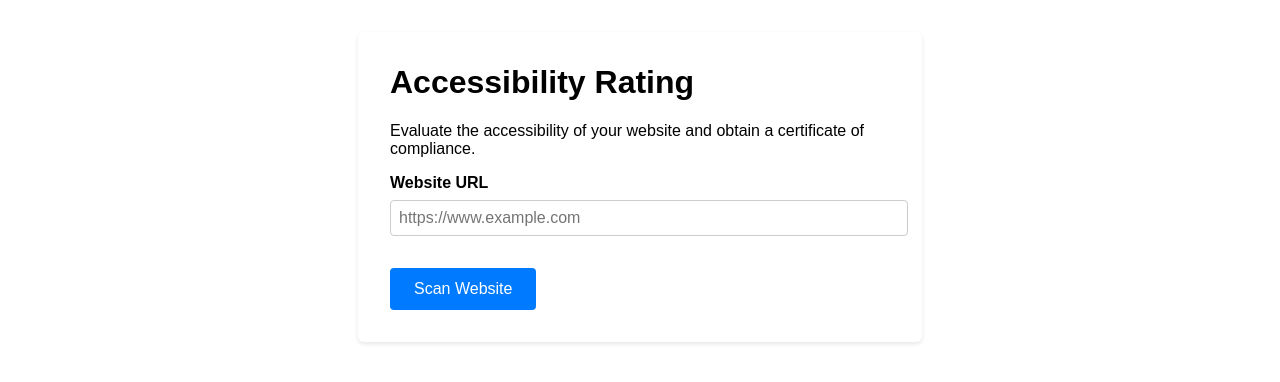
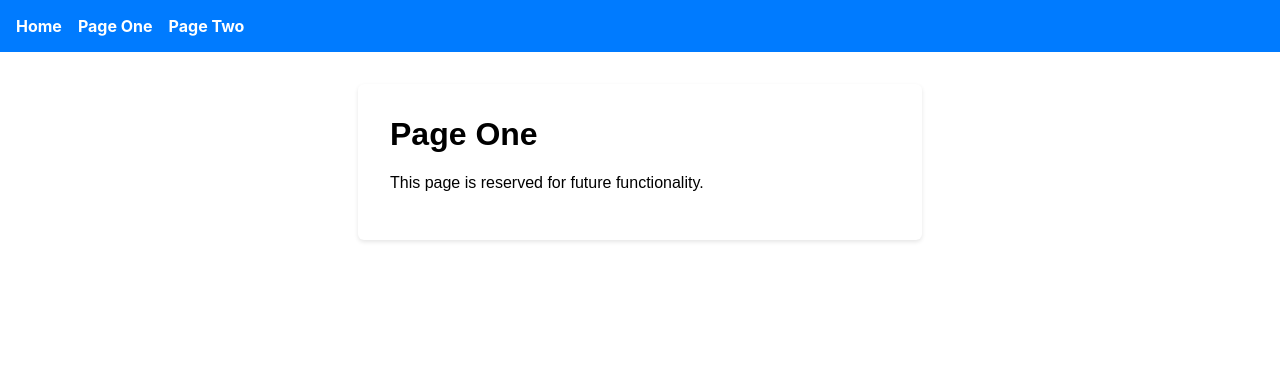
Before and after one commit to nazar-ospanov/sfhacks_frontend, a React (Create React App) app: page /page-one in a window 1280 px wide. Shown: the top 382 px of the page. Built offline with nearby package versions, Linux system fonts and the light colour scheme.

Commit message:
frontend pages added

```diff
--- a/package.json
+++ b/package.json
@@ -9,6 +9,7 @@
     "@testing-library/user-event": "^13.5.0",
     "react": "^19.1.0",
     "react-dom": "^19.1.0",
+    "react-router-dom": "^7.5.0",
     "react-scripts": "5.0.1",
     "web-vitals": "^2.1.4"
   },
--- a/src/App.js
+++ b/src/App.js
@@ -1,115 +1,38 @@
-import React, { useState } from 'react';
-import './App.css'; // Make sure this import exists if you're using a separate CSS file.
+// src/App.js
+import React from 'react';
+import { BrowserRouter as Router, Routes, Route, Link } from 'react-router-dom';
+import Home from './Home';
+import PageOne from './PageOne';
+import PageTwo from './PageOne';
+import './App.css';
 
 function App() {
-  const [websiteUrl, setWebsiteUrl] = useState('');
-  const [score, setScore] = useState(null);
-
-  const handleScan = () => {
-    if (!websiteUrl.trim()) {
-      alert('Please enter a valid URL.');
-      return;
-    }
-
-    // Fetch the score from the endpoint
-    fetch(`http://localhost:3000/mongo/${websiteUrl}`)
-      .then(response => {
-        if (!response.ok) {
-          throw new Error('Network response was not ok');
-        }
-        return response.json();
-      })
-      .then(data => {
-        setScore(data.badge_level);
-      })
-      .catch(error => {
-        console.error('Error fetching score:', error);
-        alert('Failed to fetch accessibility score. Please try again.');
-      });
-  };
-
-  const handleViewCertificate = () => {
-    // Replace with real certificate view/generation.
-    alert('This would display a secure certificate.');
-  };
-
   return (
-    <div style={styles.container}>
-      <h1 style={styles.heading}>Accessibility Rating</h1>
-      <p style={styles.description}>
-        Evaluate the accessibility of your website and obtain a certificate of compliance.
-      </p>
-      <div style={styles.formGroup}>
-        <label htmlFor="websiteUrl" style={styles.label}>
-          Website URL
-        </label>
-        <input
-          id="websiteUrl"
-          type="text"
-          placeholder="https://www.example.com"
-          value={websiteUrl}
-          onChange={(e) => setWebsiteUrl(e.target.value)}
-          style={styles.input}
-        />
+    <Router>
+      <div style={styles.navbar}>
+        <Link style={styles.navLink} to="/">Home</Link>
+        <Link style={styles.navLink} to="/page-one">Page One</Link>
+        <Link style={styles.navLink} to="/page-two">Page Two</Link>
       </div>
-      <button onClick={handleScan} style={styles.button}>
-        Scan Website
-      </button>
-      {score !== null && (
-        <>
-          <div style={styles.score}>Your website scored: {score}</div>
-          <button onClick={handleViewCertificate} style={styles.button}>
-            View Certificate
-          </button>
-        </>
-      )}
-    </div>
+      <Routes>
+        <Route path="/" element={<Home />} />
+        <Route path="/page-one" element={<PageOne />} />
+        <Route path="/page-two" element={<PageTwo />} />
+      </Routes>
+    </Router>
   );
 }
 
 const styles = {
-  container: {
-    maxWidth: '500px',
-    margin: '2rem auto',
-    padding: '2rem',
-    borderRadius: '6px',
-    background: '#fff',
-    boxShadow: '0 2px 4px rgba(0,0,0,0.1)',
-    fontFamily: 'sans-serif',
+  navbar: {
+    backgroundColor: '#007bff',
+    padding: '1rem',
+    display: 'flex',
+    gap: '1rem',
   },
-  heading: {
-    marginTop: 0,
-  },
-  description: {
-    marginBottom: '1rem',
-  },
-  formGroup: {
-    marginBottom: '1rem',
-  },
-  label: {
-    display: 'block',
-    marginBottom: '0.5rem',
-    fontWeight: 'bold',
-  },
-  input: {
-    width: '100%',
-    padding: '0.5rem',
-    border: '1px solid #ccc',
-    borderRadius: '4px',
-    fontSize: '1rem',
-  },
-  button: {
-    marginTop: '1rem',
-    padding: '0.75rem 1.5rem',
-    border: 'none',
-    borderRadius: '4px',
-    backgroundColor: '#007bff',
+  navLink: {
     color: '#fff',
-    cursor: 'pointer',
-    fontSize: '1rem',
-  },
-  score: {
-    marginTop: '1rem',
+    textDecoration: 'none',
     fontWeight: 'bold',
   },
 };
--- /dev/null
+++ b/src/Home.js
@@ -0,0 +1,118 @@
+// src/Home.js
+import React, { useState } from 'react';
+import './App.css';
+
+function Home() {
+  const [websiteUrl, setWebsiteUrl] = useState('');
+  const [score, setScore] = useState(null);
+
+  const handleScan = () => {
+    if (!websiteUrl.trim()) {
+      alert('Please enter a valid URL.');
+      return;
+    }
+
+    // Fetch the score from your backend endpoint.
+    fetch(`http://localhost:3000/mongo/${websiteUrl}`)
+      .then(response => {
+        if (!response.ok) {
+          throw new Error('Network response was not ok');
+        }
+        return response.json();
+      })
+      .then(data => {
+        setScore(data.badge_level);
+      })
+      .catch(error => {
+        console.error('Error fetching score:', error);
+        alert('Failed to fetch accessibility score. Please try again.');
+      });
+  };
+
+  const handleViewCertificate = () => {
+    // Replace with real certificate view/generation logic.
+    alert('This would display a secure certificate.');
+  };
+
+  return (
+    <div style={styles.container}>
+      <h1 style={styles.heading}>Accessibility Rating</h1>
+      <p style={styles.description}>
+        Evaluate the accessibility of your website and obtain a certificate of compliance.
+      </p>
+      <div style={styles.formGroup}>
+        <label htmlFor="websiteUrl" style={styles.label}>
+          Website URL
+        </label>
+        <input
+          id="websiteUrl"
+          type="text"
+          placeholder="https://www.example.com"
+          value={websiteUrl}
+          onChange={(e) => setWebsiteUrl(e.target.value)}
+          style={styles.input}
+        />
+      </div>
+      <button onClick={handleScan} style={styles.button}>
+        Scan Website
+      </button>
+      {score !== null && (
+        <>
+          <div style={styles.score}>Your website scored: {score}</div>
+          <button onClick={handleViewCertificate} style={styles.button}>
+            View Certificate
+          </button>
+        </>
+      )}
+    </div>
+  );
+}
+
+const styles = {
+  container: {
+    maxWidth: '500px',
+    margin: '2rem auto',
+    padding: '2rem',
+    borderRadius: '6px',
+    background: '#fff',
+    boxShadow: '0 2px 4px rgba(0,0,0,0.1)',
+    fontFamily: 'sans-serif',
+  },
+  heading: {
+    marginTop: 0,
+  },
+  description: {
+    marginBottom: '1rem',
+  },
+  formGroup: {
+    marginBottom: '1rem',
+  },
+  label: {
+    display: 'block',
+    marginBottom: '0.5rem',
+    fontWeight: 'bold',
+  },
+  input: {
+    width: '100%',
+    padding: '0.5rem',
+    border: '1px solid #ccc',
+    borderRadius: '4px',
+    fontSize: '1rem',
+  },
+  button: {
+    marginTop: '1rem',
+    padding: '0.75rem 1.5rem',
+    border: 'none',
+    borderRadius: '4px',
+    backgroundColor: '#007bff',
+    color: '#fff',
+    cursor: 'pointer',
+    fontSize: '1rem',
+  },
+  score: {
+    marginTop: '1rem',
+    fontWeight: 'bold',
+  },
+};
+
+export default Home;
--- /dev/null
+++ b/src/PageOne.js
@@ -0,0 +1,33 @@
+// src/PageOne.js
+import React from 'react';
+
+function PageOne() {
+  return (
+    <div style={styles.container}>
+      <h1 style={styles.heading}>Page One</h1>
+      <p style={styles.description}>
+        This page is reserved for future functionality.
+      </p>
+    </div>
+  );
+}
+
+const styles = {
+  container: {
+    maxWidth: '500px',
+    margin: '2rem auto',
+    padding: '2rem',
+    borderRadius: '6px',
+    background: '#fff',
+    boxShadow: '0 2px 4px rgba(0,0,0,0.1)',
+    fontFamily: 'sans-serif',
+  },
+  heading: {
+    marginTop: 0,
+  },
+  description: {
+    marginBottom: '1rem',
+  },
+};
+
+export default PageOne;
```
Also changed, not shown: src/PageTwo.js (added, +33 -0 lines), 2 other files (tests, documents, lock files or other folders).
